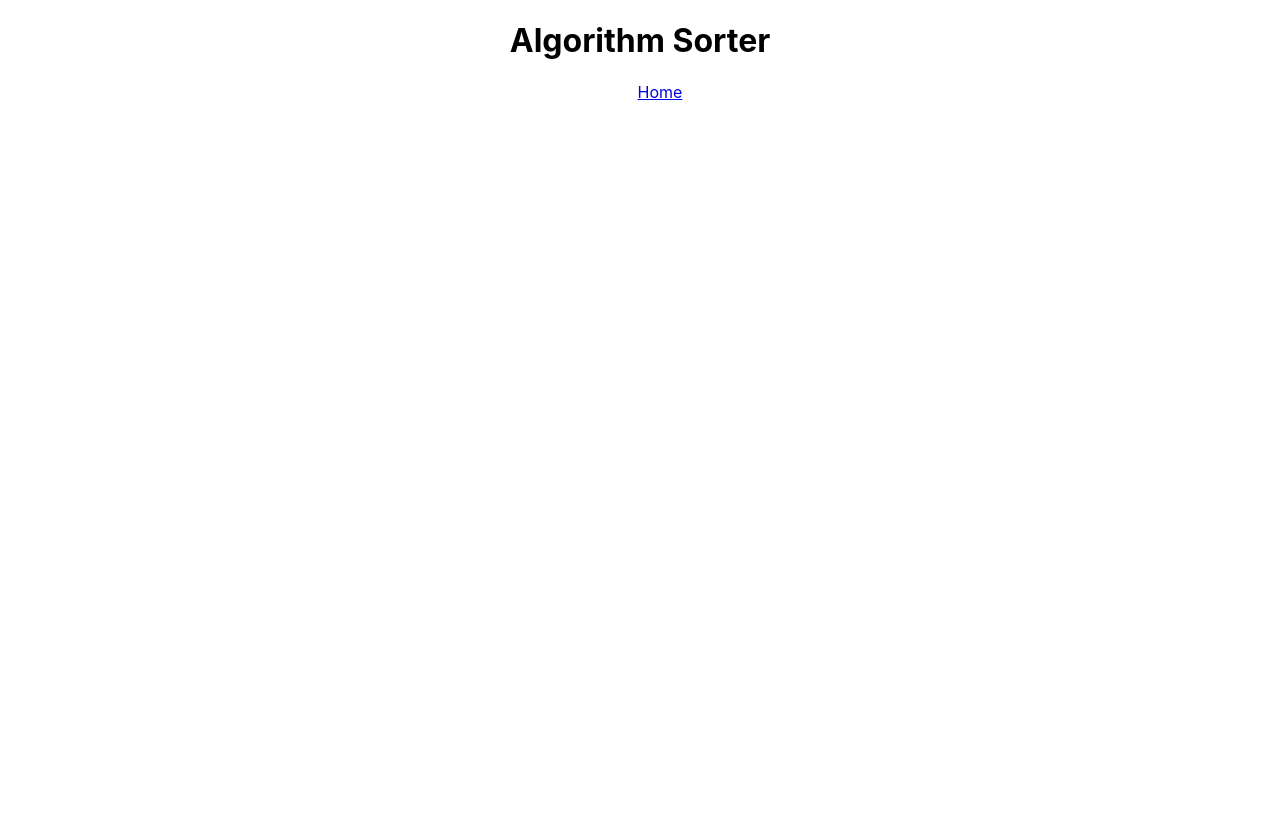
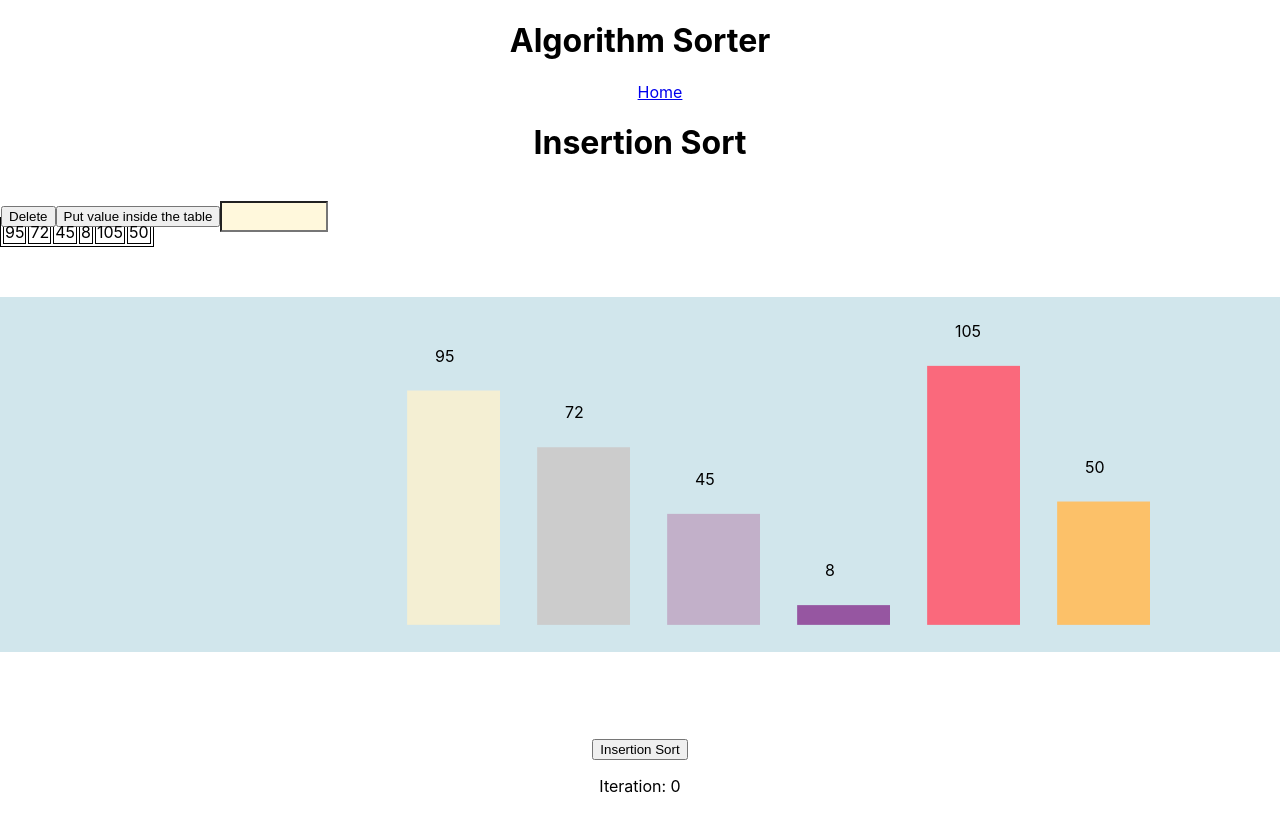
Before and after one commit to ihjacobs925/sorting-visualizer, a React (Create React App) app: page /insertion in a window 1280 px wide. Built offline with nearby package versions, Linux system fonts and the light colour scheme.

Commit message:
Insertion sort work

```diff
--- a/src/App.js
+++ b/src/App.js
@@ -6,7 +6,7 @@ import Header from "./Components/Header";
 import Home from "./Components/Home";
 import Bubble from "./Components/Bubble/Bubble";
 import Selection from './Components/Selection/Selection';
-// import Insertion from './Components/Insertion/Insertion';
+import Insertion from './Components/Insertion/Insertion';
 // import Quick from './Components/Quick/Quick';
 
 function App() {
@@ -16,8 +16,8 @@ function App() {
       <Route exact path="/" component={Home} />
       <Route path="/bubble" component={Bubble} />
       <Route path="/selection" component={Selection} />
-      {/* <Route path="/insertion" component={Insertion} />
-      <Route path="/quick" component={Quick} /> */}
+      <Route path="/insertion" component={Insertion} />
+      {/* <Route path="/quick" component={Quick} /> */}
     </div>
   );
 }
--- /dev/null
+++ b/src/Components/Insertion/BarChart.js
@@ -0,0 +1,72 @@
+import React, { useRef, useEffect } from "react";
+import { select, scaleBand, scaleLinear, max} from "d3";
+import BarResize from "./BarResize";
+
+function BarChart({ data }) {
+  const svgRef = useRef();
+  const wrapperRef = useRef();
+  const dimensions = BarResize(wrapperRef);
+
+  // console.log(data.length);
+  // will be called initially and on every data change
+  useEffect(() => {
+    const svg = select(svgRef.current);
+    if (!dimensions) return;
+
+    const xScale = scaleBand()
+
+      .domain(data.map((value, index) => index)) // [0,1,2,3,4,5]
+      .range([500,dimensions.width]); // [0, 200]
+
+    const yScale = scaleLinear()
+      .domain([0, max(data, entry => entry.value)]) // [0, 65 (example)]
+      .range([0, dimensions.height-200]); // [0, 400 (example)]
+
+    // draw the bars
+    svg
+      .selectAll(".bar")
+      .data(data, (entry, index) => entry.name)
+      .join(enter =>
+        enter.append("rect")
+      )
+      .attr("fill", entr => entr.color)
+      .attr("class", "bar")
+      .attr("x", (entry, index) => xScale(index))
+      .transition()
+      .attr("width",xScale.bandwidth()/1.4)
+
+      .attr("y", 0)
+
+      .attr("height", entry => yScale(entry.value))
+      .attr("transform",(entry,index)=>"rotate(180,"+ xScale(index) +`,${dimensions.height/2.8})`);
+
+    // draw the labels
+    svg
+      .selectAll(".label")
+      .data(data, (entry, index) => entry.name)
+      .join(enter =>
+        enter
+          .append("text")
+          .attr(
+            "x",
+            (entry, index) => xScale(index) -xScale.bandwidth()/2
+          )
+
+      )
+      .text(entry =>entry.value)
+      .attr("class", "label")
+      .attr("y",  entry => dimensions.height-yScale(entry.value)-160)
+      .attr("height", entry => yScale(entry.value))
+      .transition()
+      .attr("x", (entry, index) => xScale(index)-xScale.bandwidth()/2 )
+
+  }, [data, dimensions]);
+// console.log(Math.max([...data].value))
+  return (
+    <div ref={wrapperRef} style={{ marginBottom: "2rem" }}>
+         <svg ref={svgRef}></svg>
+    </div>
+  );
+}
+
+export default BarChart;
--- /dev/null
+++ b/src/Components/Insertion/BarResize.js
@@ -0,0 +1,20 @@
+import { useEffect, useState } from "react";
+
+const BarResize = ref => {
+  const [dimensions, setDimensions] = useState(null);
+  useEffect(() => {
+    const observeTarget = ref.current;
+    const resizeObserver = new ResizeObserver(entries => {
+      entries.forEach(entry => {
+        setDimensions(entry.contentRect);
+      });
+    });
+    resizeObserver.observe(observeTarget);
+    return () => {
+      resizeObserver.unobserve(observeTarget);
+    };
+  }, [ref]);
+  return dimensions;
+};
+
+export default BarResize;
--- /dev/null
+++ b/src/Components/Insertion/Insertion.js
@@ -0,0 +1,154 @@
+import React, { useState } from "react";
+import BarChart from "./BarChart";
+
+
+function Insertion() {
+  const [iteration, setIteration] = useState(0);
+  const [names, setnames] = useState(0);
+  const [colors,setcolors] =useState([
+      "	coral",
+      "lemonchiffon",
+      "greenyellow",
+      "paleturquoise",
+      "lavender",
+      "burlywood",
+      "lightpink",
+      "blue",
+      "palegreen",
+      "olivedrab",
+      "antiquewhite",
+      "yellow",
+      "lightsteelblue",
+      "lightsalmon"
+    ])
+
+  const [data, setData] = useState([
+    {
+      name: "one",
+      value: 95,
+      color: "#f4efd3"
+    },
+    {
+      name: "two",
+      value: 72,
+      color: "#cccccc"
+    },
+    {
+      name: "three",
+      value: 45,
+      color: "#c2b0c9"
+    },
+    {
+      name: "four",
+      value: 8,
+      color: "#9656a1"
+    },
+    {
+      name: "five",
+      value: 105,
+      color: "#fa697c"
+    },
+    {
+      name: "six",
+      value: 50,
+      color: "#fcc169"
+    }
+
+  ]);
+
+  let onSubmit=(e)=>{
+    e.preventDefault();
+
+  }
+  let c = data.map(x=>{
+    return(
+
+
+          <td Style="border:1px solid black">{x.value}</td>
+
+
+      )
+})
+
+
+  return (
+    <React.Fragment>
+         <div className="container">
+      <h1>Insertion Sort</h1>
+      <td> <p id="it"></p>
+      <form onSubmit={onSubmit} Style="height:15px">
+      <button onClick={()=>{
+        data.pop()
+        setData(data.map((entry)=>entry ))
+      }}>Delete </button>
+
+      <button onClick={()=>{
+  let y = document.getElementById("array").value;
+  let c = parseInt(y)
+  let col = colors[Math.floor(Math.random()*13)]
+  let na = names.toString()
+  console.log(names)
+  setnames(names+1)
+
+  let z = {
+    name: na,
+    value: c,
+    color: col
+  }
+  data.push(z)
+console.log(data)
+setData(data.map((entry)=>entry ))
+
+}}>Put value inside the table</button>
+<input id="array" type="text" Style="width:100px;height:25px; background-color:	cornsilk;" ></input>
+      </form>
+     </td>
+     <table Style="border:1px solid black"><tr>{c}</tr></table>
+
+      <BarChart data={data} />
+      <button onClick={()=>{
+
+let i=1;
+let key;
+let j;
+setInterval(()=>{
+if(i<data.length)
+{
+    key = data[i];
+    j=i-1;
+    while(j>=0&&data[j].value>key.value)
+    {
+                let temp1 = data[j];
+                let temp2= data[j+1];
+                data[j+1]=temp1;
+                data[j]=temp2;
+                setIteration(iteration =>iteration+1);
+                setData(data.map((entry,index)=>index===j?temp2 :entry))
+                setData(data.map((entry,index)=>index===j+1?temp1 :entry))
+                j=j-1;
+    }
+    data[j+1]=key
+
+    setData(data.map((entry,index)=>index===j+1?key :entry))
+
+i++
+}
+},1000)
+}}>Insertion Sort</button>
+
+
+
+      <p>Iteration: {iteration}</p>
+      <h3 id="final" Style="background-color:green"></h3>
+      <h5 id="st" Style="background-color:green"></h5>
+      <h5 id="ins" Style="background-color:yellow"></h5>
+
+
+
+
+      </div>
+    </React.Fragment>
+  );
+}
+
+export default Insertion;
```
